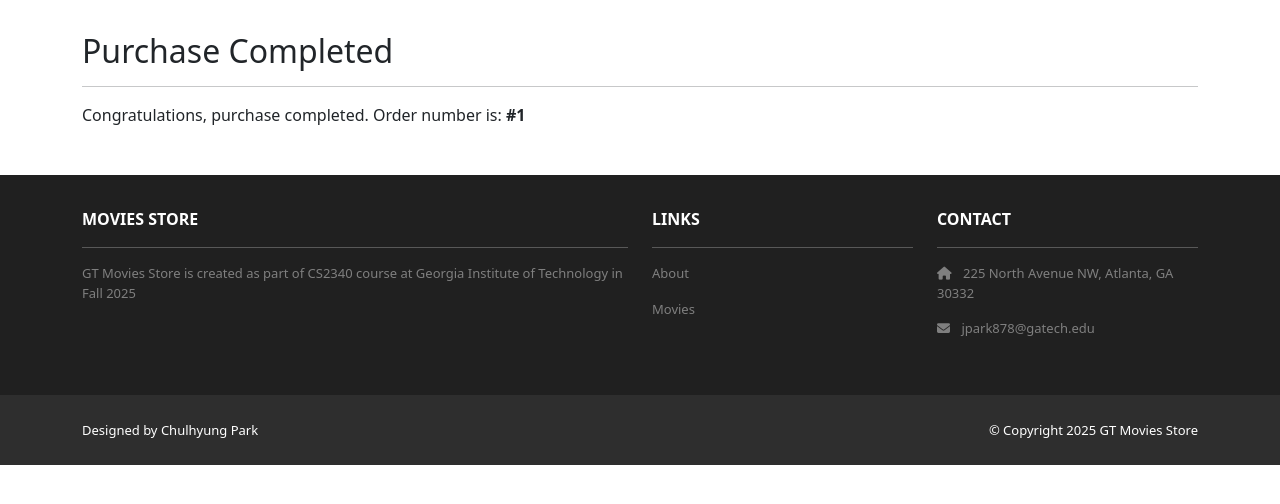
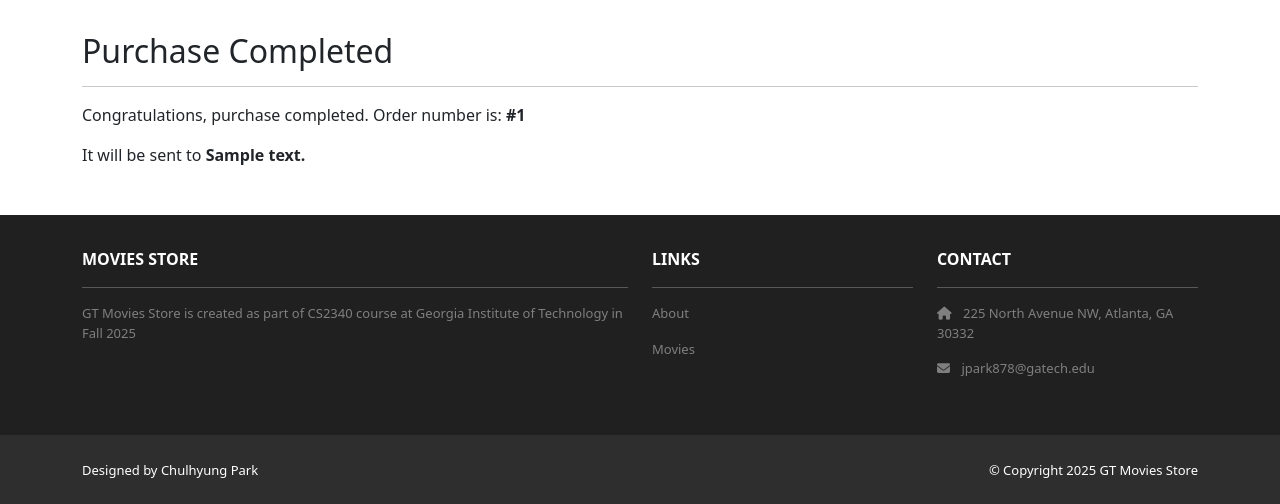
Before and after one commit to jimmy23246/GT-Movies-Store, a Django app: template cart/templates/cart/purchase.html in a window 1280 px wide. Shown: the part 82-586 px from the top of the page. Run offline with Django 5.2, Linux system fonts and the light colour scheme; the template is opened without the code that fills it: most values are stand-ins (such as "Sample title", 1, 10 or a date in 2020); some libraries are stand-ins or nearby versions.

Commit message:
order address implemented

```diff
--- a/cart/templates/cart/purchase.html
+++ b/cart/templates/cart/purchase.html
@@ -9,6 +9,8 @@
         <p>Congratulations, purchase completed. Order
           number is: <b>#{{ template_data.order_id }}</b>
         </p>
+        <p>It will be sent to <b>{{ template_data.address }}</b>
+        </p>
       </div>
     </div>
   </div>
--- a/cart/views.py
+++ b/cart/views.py
@@ -59,6 +59,7 @@ def purchase(request):
     template_data = {}
     template_data['title'] = 'Purchase confirmation'
     template_data['order_id'] = order.id
+    template_data['address'] = order.address
     return render(request, 'cart/purchase.html', {'template_data': template_data})
 
 @login_required
```
Also changed, not shown: db.sqlite3.
